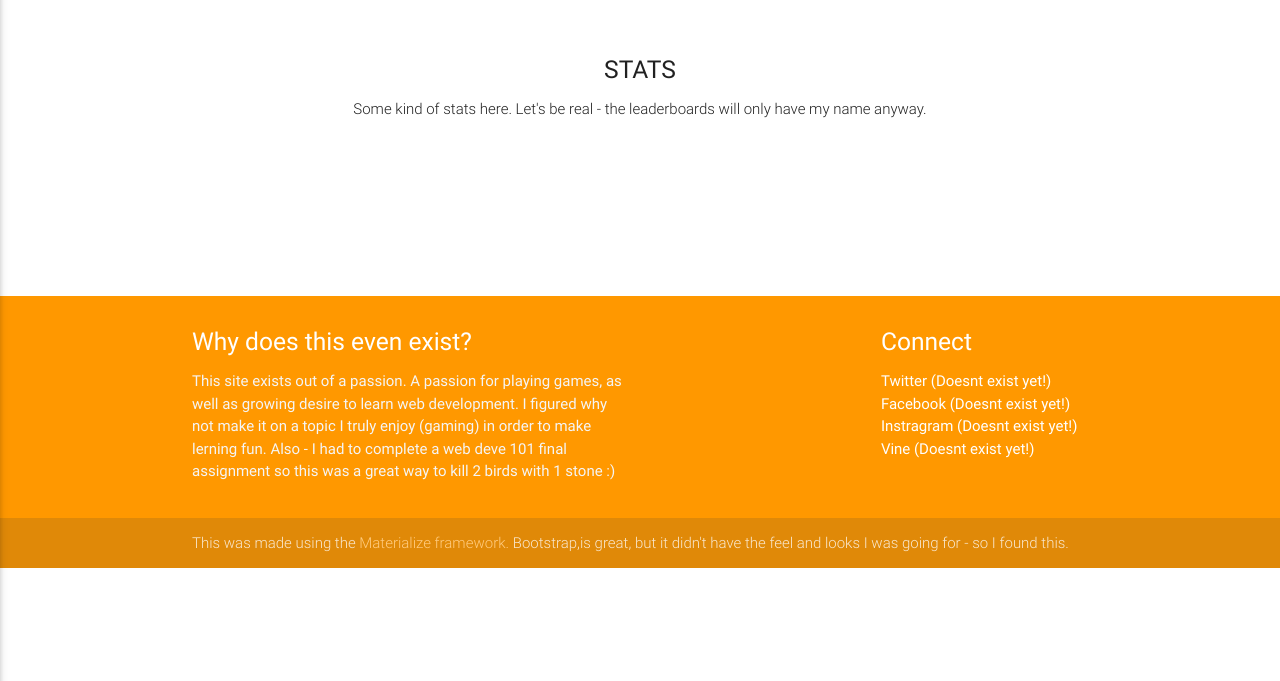
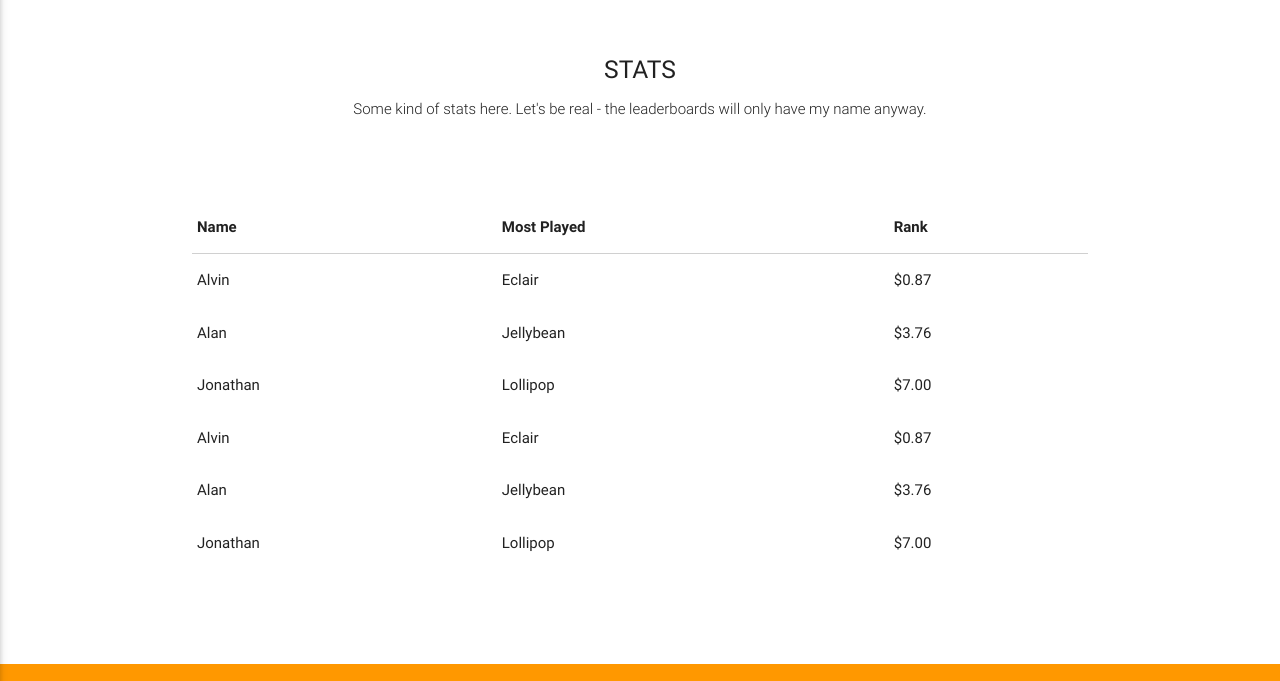
Before and after one commit to robromanowski/robromanowski.github.io, a plain HTML site: page stats.html in a window 1280 px wide. Shown: the part 80-761 px from the top of the page. Drawn offline with nearby package versions, Linux system fonts and the light colour scheme.

Commit message:
Add files via upload

```diff
--- a/stats.html
+++ b/stats.html
@@ -63,6 +63,50 @@
         </div>
       <br><br>
 
+        <!-- Start of table -->
+        <table class="highlight responsive-table">
+        <thead>
+          <tr>
+              <th data-field="id">Name</th>
+              <th data-field="name">Most Played</th>
+              <th data-field="price">Rank</th>
+          </tr>
+        </thead>
+
+        <tbody>
+          <tr>
+            <td>Alvin</td>
+            <td>Eclair</td>
+            <td>$0.87</td>
+          </tr>
+          <tr>
+            <td>Alan</td>
+            <td>Jellybean</td>
+            <td>$3.76</td>
+          </tr>
+          <tr>
+            <td>Jonathan</td>
+            <td>Lollipop</td>
+            <td>$7.00</td>
+          </tr>
+            <tr>
+            <td>Alvin</td>
+            <td>Eclair</td>
+            <td>$0.87</td>
+          </tr>
+          <tr>
+            <td>Alan</td>
+            <td>Jellybean</td>
+            <td>$3.76</td>
+          </tr>
+          <tr>
+            <td>Jonathan</td>
+            <td>Lollipop</td>
+            <td>$7.00</td>
+          </tr>
+        </tbody>
+      </table>
+
     </div>
   </div>
         <br>
```
Also changed, not shown: tryout.html (+34 -0 lines).
